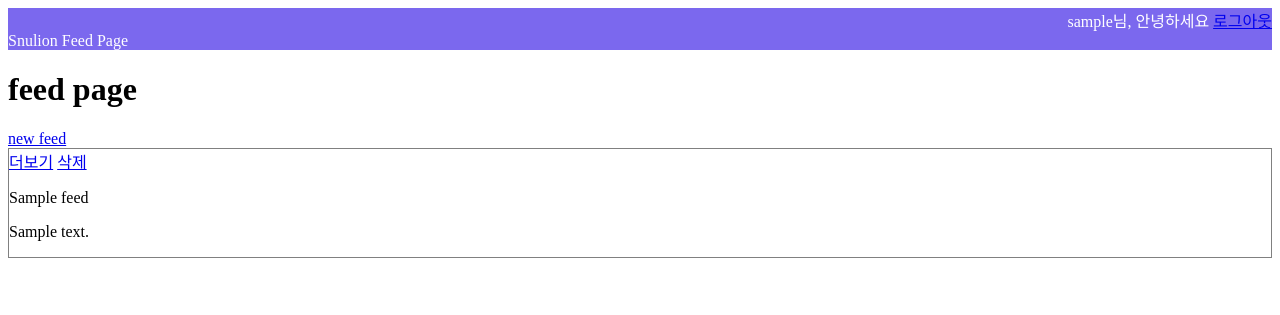
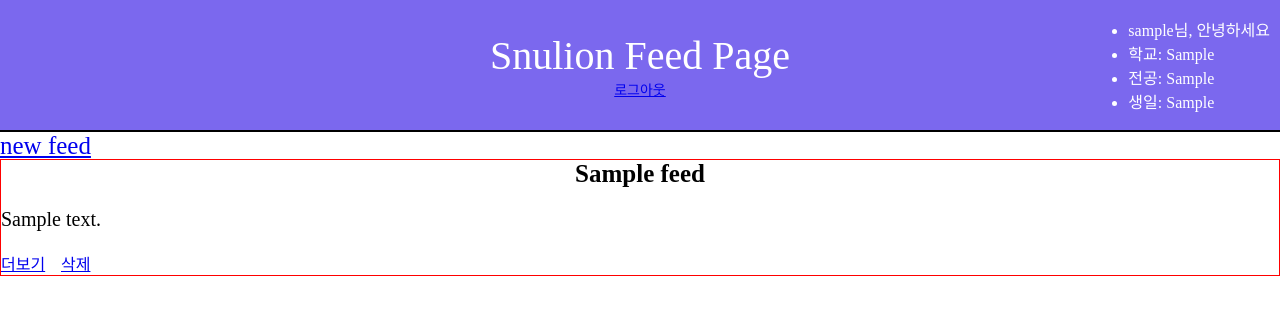
Before and after one commit to h-yes-oo/snulion8th, a Django app: page / in a window 1280 px wide. Shown: the top 315 px of the page. Run offline with Django 3.2, Linux system fonts and the light colour scheme; a user stored in the database is signed in; tables that the repository leaves empty hold one stand-in row (values such as "Sample post").

Commit message:
잘 안 됨

```diff
--- a/seminar/accounts/models.py
+++ b/seminar/accounts/models.py
@@ -8,11 +8,12 @@ from django.dispatch import receiver
 # Create your models here.
 class Profile(models.Model):
     user = models.OneToOneField(User, on_delete=models.CASCADE)
-    college = models.CharField(max_length=20, blank=True)
+    college = models.CharField(max_length=20,  blank=True)
     major = models.CharField(max_length=20, blank=True)
+    birthday = models.CharField(max_length=8,null=True, blank=True)
 
 def __str__(self):
-    return 'id-%d, user_id=%d, college=%s, major=%s' % (self.id, self.user.id, self.college, self.major)
+    return 'id-%d, user_id=%d, college=%s, major=%s, birthday=%s' % (self.id, self.user.id, self.college, self.major, self.birthday)
 
 @receiver(post_save, sender=User)
 def create_user_profile(sender, instance, created, **kwargs):
--- a/seminar/accounts/views.py
+++ b/seminar/accounts/views.py
@@ -10,5 +10,9 @@ def signup(request):
         if request.POST['password1'] == request.POST['password2']:
             user = User.objects.create_user(username=request.POST['username'], password=request.POST['password1'])
             auth.login(request, user)
+            Profile.objects.filter(user=user).update(\
+            college  =request.POST['college'],\
+            major    =request.POST['major'],\
+            birthday =request.POST['birthday'])
             return redirect('/feeds')
     return render(request, 'accounts/signup.html')
--- /dev/null
+++ b/seminar/feedpage/static/feedpage/style.css
@@ -0,0 +1,91 @@
+
+header {
+    width: 100%;
+    height:130px;
+    background-color: mediumslateblue;
+    color: white;
+    border-bottom: 2px solid black;
+}
+
+body {
+    position:absolute;
+    margin:0;
+    width:100%;
+}
+
+/* logged_in header */
+
+.logged_in {
+    width:100%;
+    height:100%;
+    display:flex;
+    justify-content:center;
+    align-items:center;
+}
+
+.logged_in .info {
+    position:absolute;
+    right:10px;
+    display: flex;
+    flex-direction :column;
+    justify-content:center;
+
+
+}
+.logged_in .title {
+    display:flex;
+    flex-direction:column;
+    justify-content:space-between;
+    align-items:center;
+    /* padding-bottom:15px; */
+}
+
+.logged_in .link {
+    font-size:14px;
+}
+
+/* logged_out header */
+.logged_out {
+    width:100%;
+    height:100%;
+    display:flex;
+    flex-direction:column;
+    justify-content:center;
+    align-items:center;
+}
+
+
+
+.snulion {
+    font-size: 40px;
+}
+
+.new_feed {
+    font-size:25px;
+}
+
+.feeds {
+    display:flex;
+    flex-direction:column;
+}
+.feeds .feed {
+    border:1px solid red;
+    margin-top:-1px;
+    display:flex;
+    flex-direction:column;
+    justify-content: flex-start;
+    align-items:flex-start;
+}
+.feed .title {
+    margin:auto;
+    font-size:25px;
+    font-weight:700;
+}
+.feed .content {
+    font-size:20px;
+}
+.feed .link {
+    width:7%;
+    display:flex;
+    justify-content: space-between;
+}
--- a/seminar/feedpage/templates/base.html
+++ b/seminar/feedpage/templates/base.html
@@ -3,18 +3,48 @@
   <head>
     <meta charset="utf-8">
     <title>snulion</title>
+    {% load static %}
+    <link rel="stylesheet" href="{% static 'feedpage/style.css' %}">
   </head>
-  <header style="width: 100%; background-color: mediumslateblue; color: white; text-align: left;">
-     <div style="text-align: right;">
+  <header>
     {% if user.is_authenticated %}
+      <div class="logged_in">
+        <div class="title">
+          <div class="snulion">
+            Snulion Feed Page
+          </div>
+          <div class="link">
+            <a href="{% url 'logout'%}?next={{request.path}}">로그아웃</a>
+          </div>
+        </div>
+        <div class="info">
+          <ul>
+            <li>
             {{ user.get_username }}님, 안녕하세요
-             <a href="{% url 'logout'%}?next={{request.path}}">로그아웃</a>
+            </li>
+            <li>
+            학교: {{ user.profile.college }}
+            </li>
+            <li>
+            전공: {{ user.profile.major }}
+            </li>
+            <li>
+            생일: {{ user.profile.birthday }}
+            </li>
+          </ul>
+        </div>
+      </div>
     {% else %}
+      <div class="logged_out">
+        <div class="snulion">
+          Snulion Feed Page
+        </div>
+        <div class="link">
           <a href="{% url 'signup' %}">회원가입</a>
           <a href="{% url 'login'%}?next={{request.path}}">로그인</a>
+        </div>
+      </div>
     {% endif %}
-    </div>
-    Snulion Feed Page
   </header>
 
   <body>
--- a/seminar/feedpage/templates/feedpage/index.html
+++ b/seminar/feedpage/templates/feedpage/index.html
@@ -3,14 +3,17 @@
 {% extends 'base.html' %}
 
 {% block content %}
-    <h1>feed page</h1>
-    <a href="/feeds/new/">new feed</a>
-    {% for feed in feeds %}
-      <div style="border: 1px solid grey;">
-        <a href="/feeds/{{ feed.id }}">더보기</a>
-        <a href="/feeds/{{ feed.id }}/delete" onclick="return confirm('정말 삭제?')">삭제</a>
-        <p>{{ feed.title }}</p>
-        <p>{{ feed.content }}</p>
-      </div>
-    {% endfor %}
+    <a href="/feeds/new/" class="new_feed">new feed</a>
+    <div class="feeds">
+      {% for feed in feeds %}
+        <div class="feed">
+          <p class="title">{{ feed.title }}</p>
+          <p class="content">{{ feed.content }}</p>
+          <div class="link">
+            <a href="/feeds/{{ feed.id }}">더보기</a>
+            <a href="/feeds/{{ feed.id }}/delete" onclick="return confirm('정말 삭제?')">삭제</a>
+          </div>
+        </div>
+      {% endfor %}
+    </div>
 {% endblock content %}
--- a/seminar/seminar/settings.py
+++ b/seminar/seminar/settings.py
@@ -121,5 +121,8 @@ USE_TZ = True
 # https://docs.djangoproject.com/en/3.0/howto/static-files/
 
 STATIC_URL = '/static/'
-
+STATIC_ROOT =  os.path.join(BASE_DIR, 'static') # 추가
+STATICFILES_DIRS = (
+	os.path.join(BASE_DIR, 'seminar', 'static'),
+) # 추가
 LOGIN_REDIRECT_URL = "/feeds/"
--- a/seminar/seminar/urls.py
+++ b/seminar/seminar/urls.py
@@ -13,11 +13,14 @@ Including another URLconf
     1. Import the include() function: from django.urls import include, path
     2. Add a URL to urlpatterns:  path('blog/', include('blog.urls'))
 """
+from django.conf import settings
+from django.conf.urls.static import static
 from django.contrib import admin
 from django.urls import path
 import feedpage.views
 import accounts.views
 from django.conf.urls import include
+
 
 urlpatterns = [
     path('admin/', admin.site.urls),
@@ -25,4 +28,4 @@ urlpatterns = [
     path('feeds/', include('feedpage.urls')),
     path('accounts/', include('django.contrib.auth.urls')),
     path('accounts/signup/', accounts.views.signup, name='signup'),
-]
+] + static(settings.STATIC_URL, document_root=settings.STATIC_ROOT)
```
Also changed, not shown: seminar/accounts/templates/accounts/signup.html (+22 -3 lines), seminar/accounts/migrations/0001_initial.py (deleted), seminar/accounts/migrations/__init__.py (deleted). Lines whose indentation alone changed are shown as unchanged.
